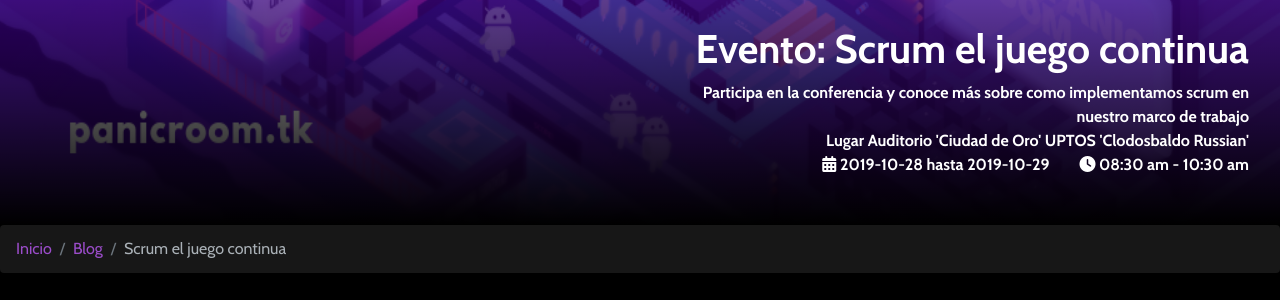
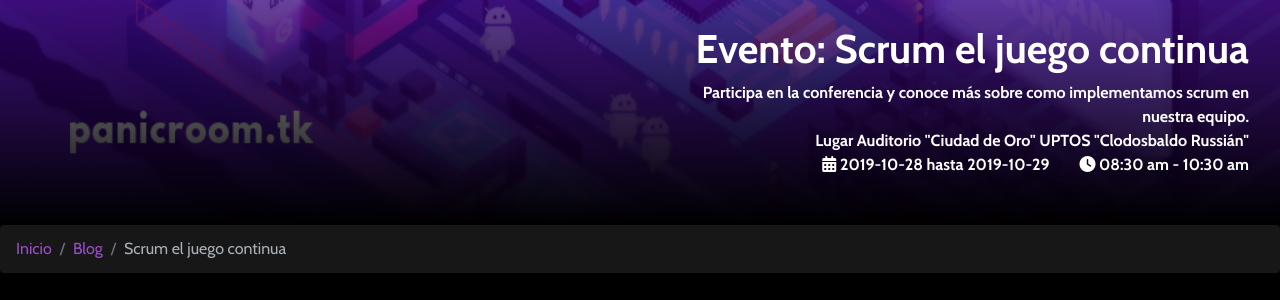
Before and after one commit to the-panic-room/the-panic-room, a Jekyll site: the page built from _posts/2019-10-21-scrum.md, in a window 1280 px wide. Shown: the part 525-825 px from the top of the page. Built offline with Jekyll 4.4.1, drawn with Linux system fonts in a browser that asks for light colours; nearby versions of some CDN libraries.

Commit message:
correcciones ortograficas

```diff
--- a/_posts/2019-10-21-scrum.md
+++ b/_posts/2019-10-21-scrum.md
@@ -1,7 +1,7 @@
 ---
 layout: post
 title: "Scrum el juego continua"
-summary: "Participa en la conferencia y conoce m&aacute;s sobre como implementamos scrum en nuestro marco de trabajo"
+summary: "Participa en la conferencia y conoce m&aacute;s sobre como implementamos scrum en nuestra equipo."
 cover: /assets/images/the panic room full stack developers.png
 type: "event"
 date: "2019-10-21 10:00:00"
@@ -9,7 +9,7 @@ date_init: "2019-10-28"
 date_end: "2019-10-29"
 time_init: "8:30"
 time_end: "10:30"
-place: "Auditorio 'Ciudad de Oro' UPTOS 'Clodosbaldo Russian'"
+place: "Auditorio \"Ciudad de Oro\" UPTOS \"Clodosbaldo Russi&aacute;n\""
 author:
   name: Jhonny Mata
   avatar: https://www.gravatar.com/avatar/86a5f43adbde2f2f09648c217ad6cc77
--- a/index.html
+++ b/index.html
@@ -25,7 +25,7 @@ scripts:
                 <div class="card-body">
                     <h5 class="card-title">Dise&ntilde;o</h5>
                     <p class="card-text">Tomando en cuenta tus necesidades, te proponemos diversos modelos ilustrativos enfocados en tu negocio.</p>
-                    <p class="card-text">Ofrecemos un producto como una muestra inicial, adaptable desde ordenadores de escritorios hasta dispositivos moviles, ofreciendo mejoras de acuerdo a la interacci&oacute;n continua con el cliente.</p>
+                    <p class="card-text">Ofrecemos un producto como una muestra inicial, adaptable desde ordenadores de escritorios hasta dispositivos móviles, ofreciendo mejoras de acuerdo a la interacción continua con el cliente.</p>
                 </div>
             </div>
             <div class="card py-4 col-12 col-md-4 mb-3 mx-0 mx-md-1 mx-lg-3">
```
